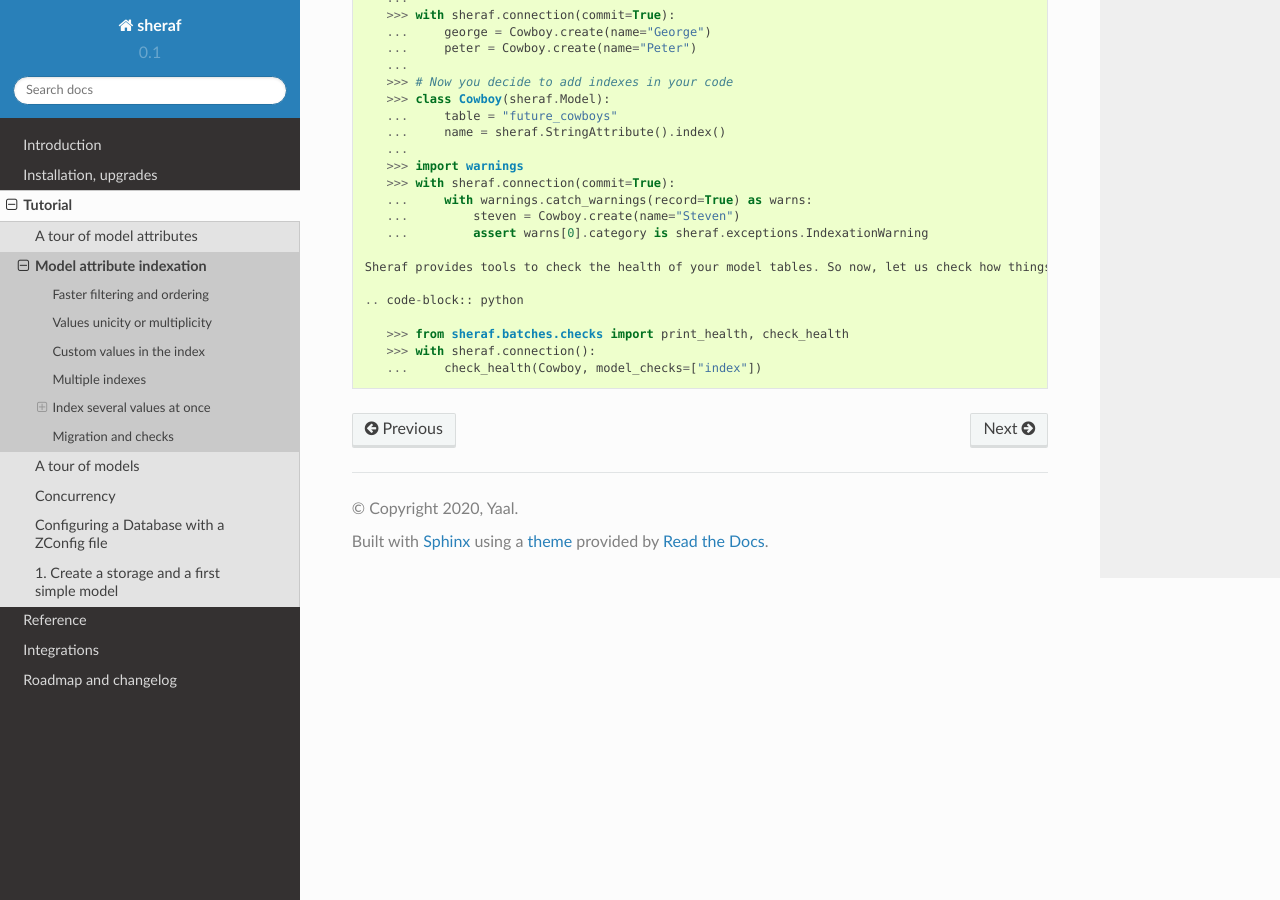
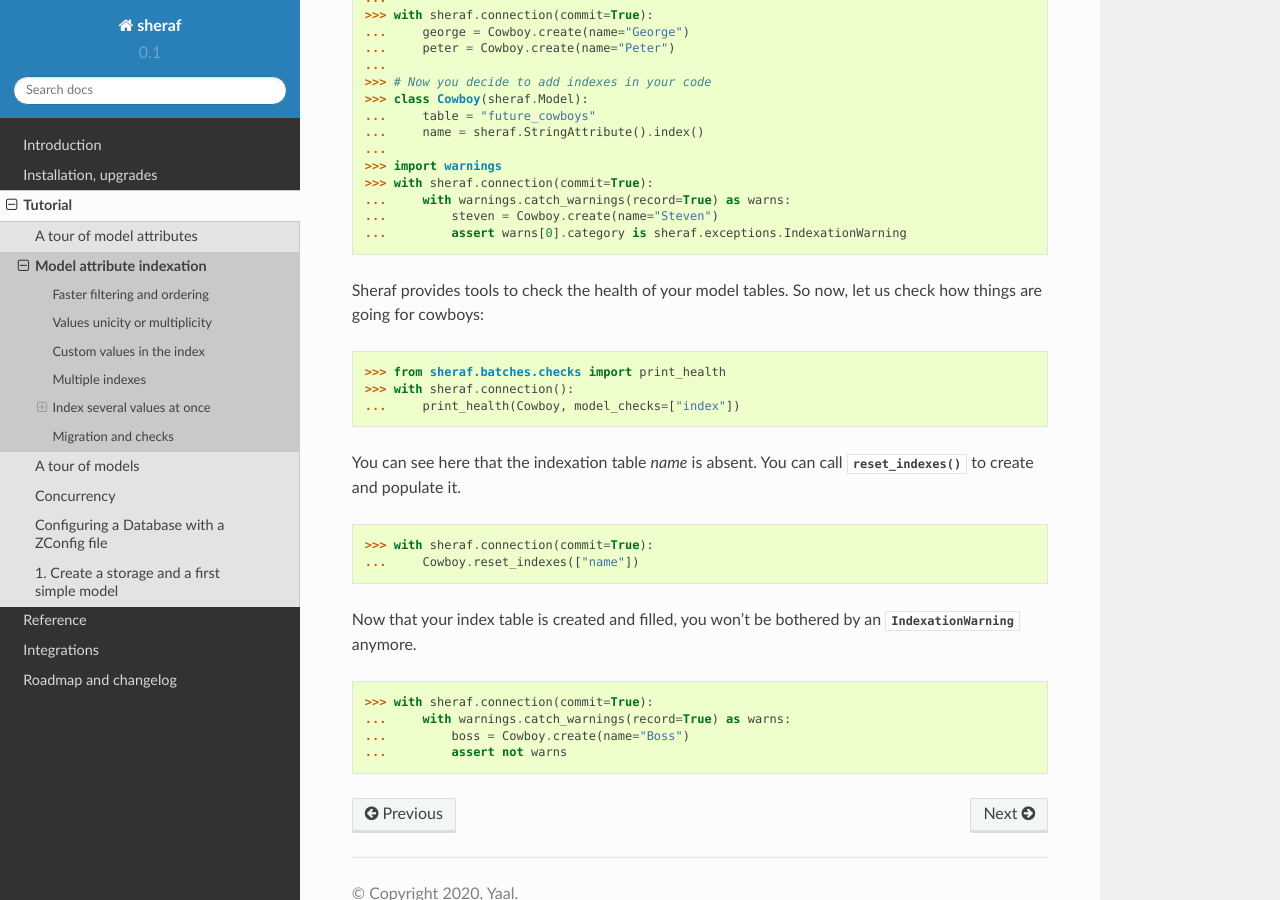
Before and after one commit to yaal-coop/sheraf, a Sphinx documentation site: the page built from doc/source/tutorial/indexation.rst, in a window 1280 px wide and 900 px high, scrolled down 4357 px. Built offline with Sphinx 7.4.7 and the Read the Docs theme 2.0.0, drawn with Linux system fonts in a browser that asks for light colours.

Commit message:
Better documentation

```diff
--- a/doc/source/tutorial/indexation.rst
+++ b/doc/source/tutorial/indexation.rst
@@ -209,10 +209,26 @@ If your database is empty, indexation will work out of the box, but if you alrea
     ...         steven = Cowboy.create(name="Steven")
     ...         assert warns[0].category is sheraf.exceptions.IndexationWarning
 
- Sheraf provides tools to check the health of your model tables. So now, let us check how things are going for cowboys:
+Sheraf provides tools to check the health of your model tables. So now, let us check how things are going for cowboys:
 
- .. code-block:: python
+.. code-block:: python
 
-    >>> from sheraf.batches.checks import print_health, check_health
-    >>> with sheraf.connection():
-    ...     check_health(Cowboy, model_checks=["index"])
+    >>> from sheraf.batches.checks import print_health
+    >>> with sheraf.connection(): # doctest: +SKIP
+    ...     print_health(Cowboy, model_checks=["index"])
+
+You can see here that the indexation table *name* is absent. You can call :func:`~sheraf.models.indexation.IndexedModel.reset_indexes` to create and populate it.
+
+.. code-block:: python
+
+    >>> with sheraf.connection(commit=True):
+    ...     Cowboy.reset_indexes(["name"])
+
+Now that your index table is created and filled, you won't be bothered by an :class:`~sheraf.exceptions.IndexationWarning` anymore.
+
+.. code-block:: python
+
+    >>> with sheraf.connection(commit=True):
+    ...     with warnings.catch_warnings(record=True) as warns:
+    ...         boss = Cowboy.create(name="Boss")
+    ...         assert not warns
```
Also changed, not shown: 1 other file.
